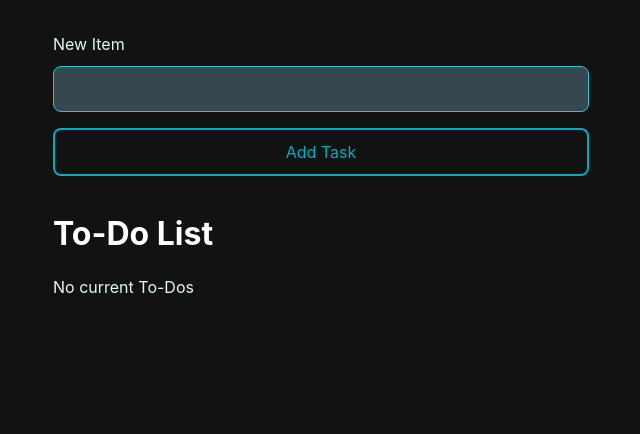
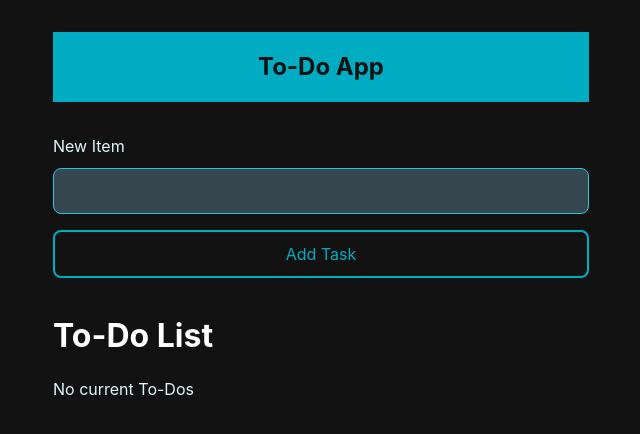
Before and after one commit to keremsemiz/react-todo-list, a React (Vite) app: page / in a window 1280 px wide. Shown: the top 434 px of the page, without its empty margins (319-959 px from the left). Built offline with nearby package versions, Linux system fonts and the light colour scheme.

Commit message:
Learnt about localstorage, implemented it and added header

```diff
--- a/src/App.jsx
+++ b/src/App.jsx
@@ -1,9 +1,18 @@
-import { useState } from 'react'
+import { useEffect, useState } from 'react'
 import './App.css'
 
 export default function App (){
   const [newItem, setNewItem] = useState("")
-  const [todos, setTodos] = useState([])
+  const [todos, setTodos] = useState(() => {
+    const localValue = localStorage.getItem("ITEMS")
+    if (localValue === null) return []
+
+    return JSON.parse(localValue)
+  })
+
+  useEffect(() => {
+    localStorage.setItem("ITEMS", JSON.stringify(todos))
+  }, [todos])
 
   function handleSubmit(e){
     e.preventDefault()
@@ -37,6 +46,9 @@ export default function App (){
   }
   return(
     <>
+    <header className='navbar'>
+      <h2 className='navbar-title'>To-Do App</h2>
+    </header>
     <form onSubmit={handleSubmit} className='new-item-form'>
       <div className="form-row">
         <label htmlFor='item'>New Item</label>
--- a/src/index.css
+++ b/src/index.css
@@ -11,6 +11,21 @@ body {
   margin: 0 auto;
   font-size: 1rem;
   line-height: 1.6;
+}
+
+.navbar {
+  background: #00acc1;
+  padding: 1rem;
+  display: flex;
+  justify-content: center;
+  align-items: center;
+  margin-bottom: 2rem;
+}
+
+.navbar-title {
+  margin: 0;
+  color: #121212;
+  font-size: 1.5rem;
 }
 
 .new-item-form {
```
Lines whose indentation alone changed are shown as unchanged.
